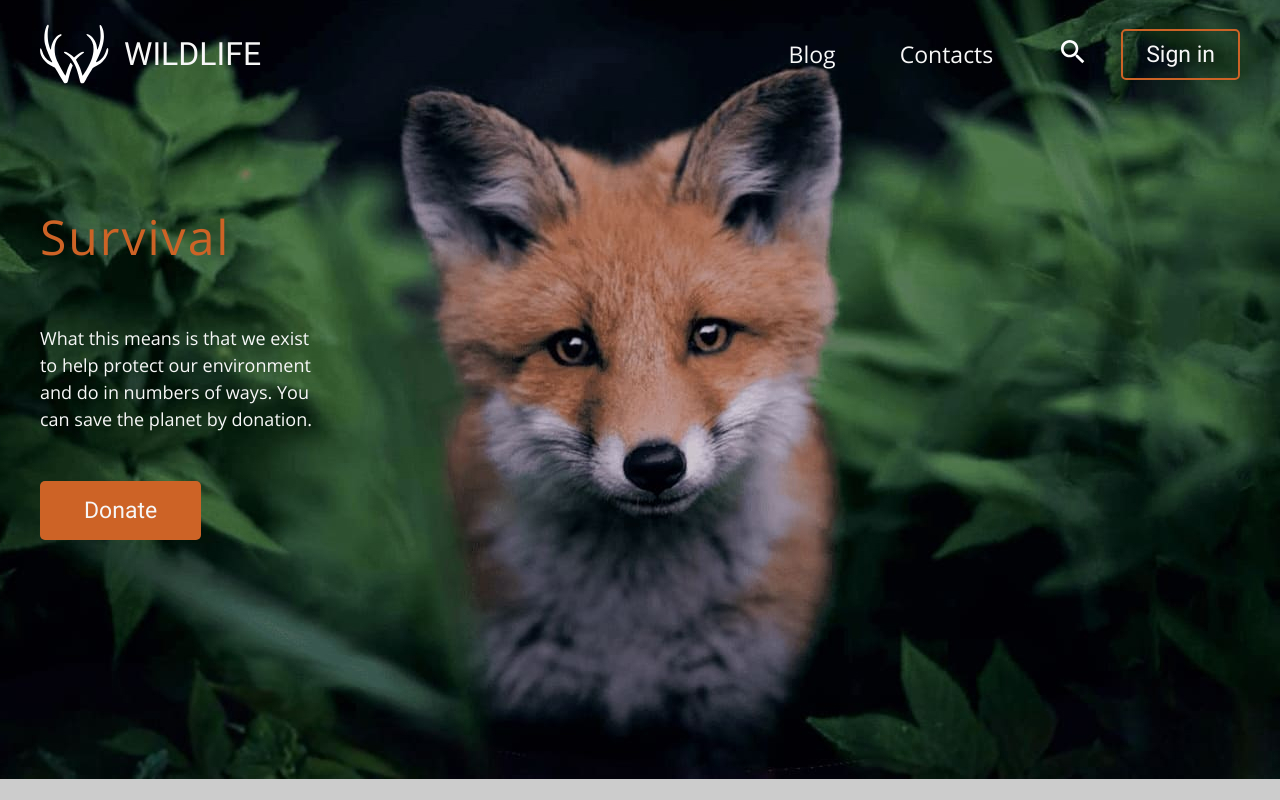
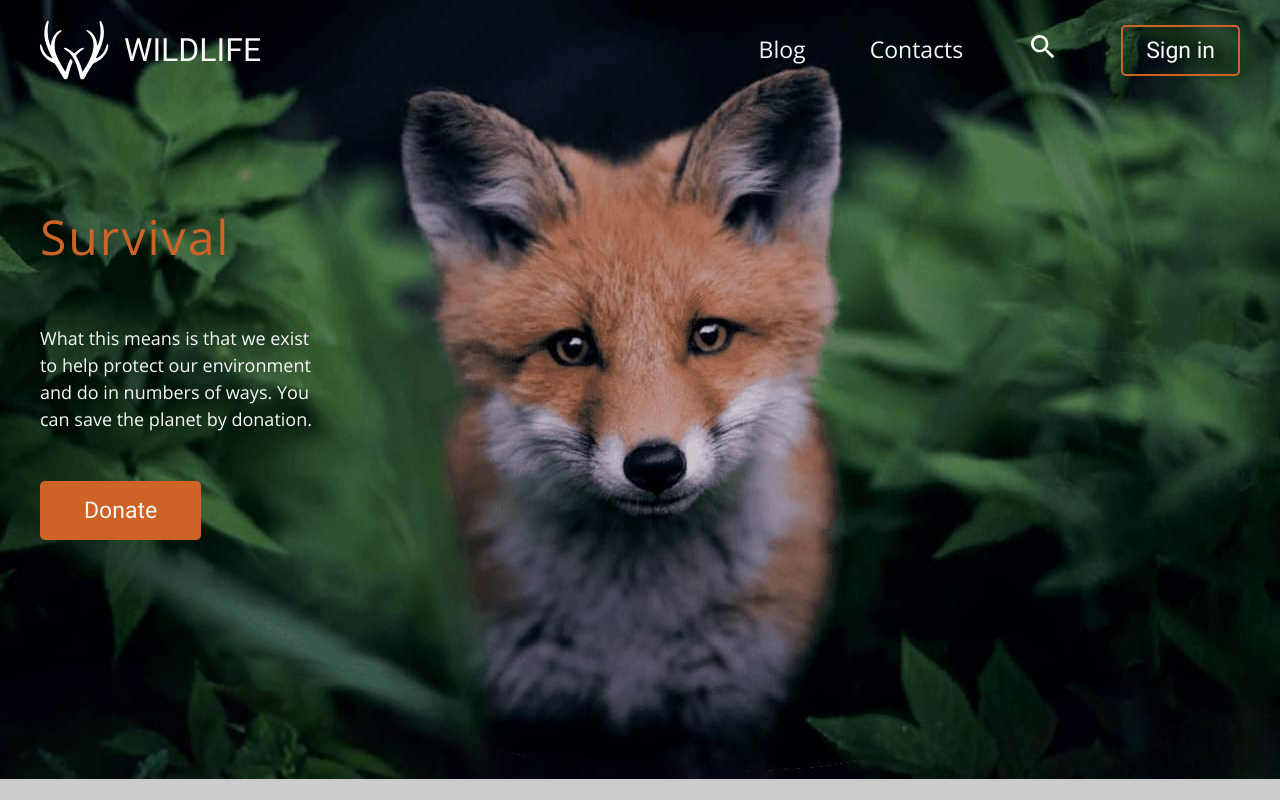
Before and after one commit to Eremeow138/wildlife, a plain HTML site: page index.html in a window 1280 px wide. Shown: the top 800 px of the page. Drawn offline with Linux system fonts and the light colour scheme.

Commit message:
fix: correct adaptive for pixel perfect

```diff
--- a/scss/core/_navbar.scss
+++ b/scss/core/_navbar.scss
@@ -20,7 +20,7 @@
   z-index: 2;
   @media (min-width: 767px) {
     flex-direction: row;
-    justify-content: initial;
+
     position: initial;
     width: initial;
     height: initial;
@@ -32,16 +32,19 @@
     margin: 20px 0;
     transition: all 0.3s;
     cursor: pointer;
+    &:last-child {
+      margin-top: 20px;
+      margin-bottom: 20px;
+    }
     @media (min-width: 767px) {
       display: inline-block;
       margin: 0 32px;
       &:last-child {
+        margin-top: 0;
+        margin-bottom: 0;
         margin-left: 30px;
         margin-right: 0;
       }
-    }
-    &:last-child {
-      margin: 20px 0;
     }
     &:hover {
       color: #cd6326;
--- a/scss/style.scss
+++ b/scss/style.scss
@@ -335,6 +335,9 @@
     overflow: hidden;
     position: relative;
     height: 280px;
+    @media (min-width: 767px) {
+      height: 360px;
+    }
   }
 
   &__slide {
```
Also changed, not shown: css/style.css, 1 other file.
